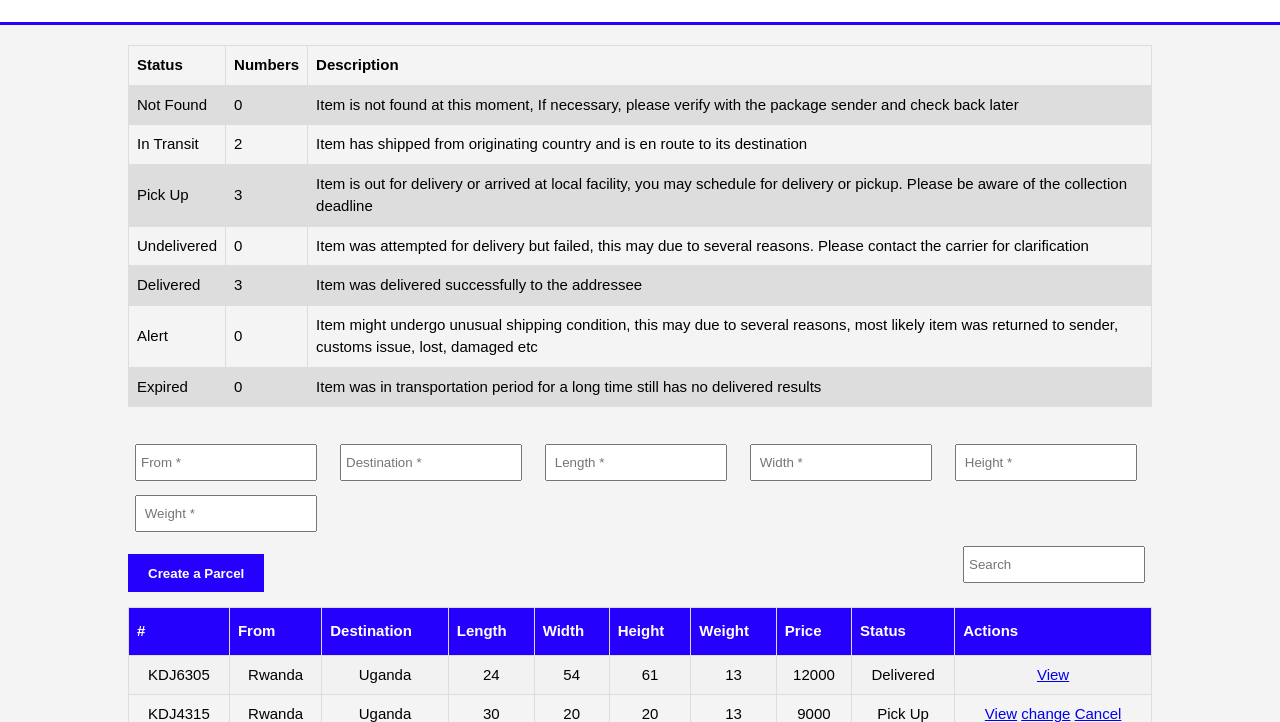
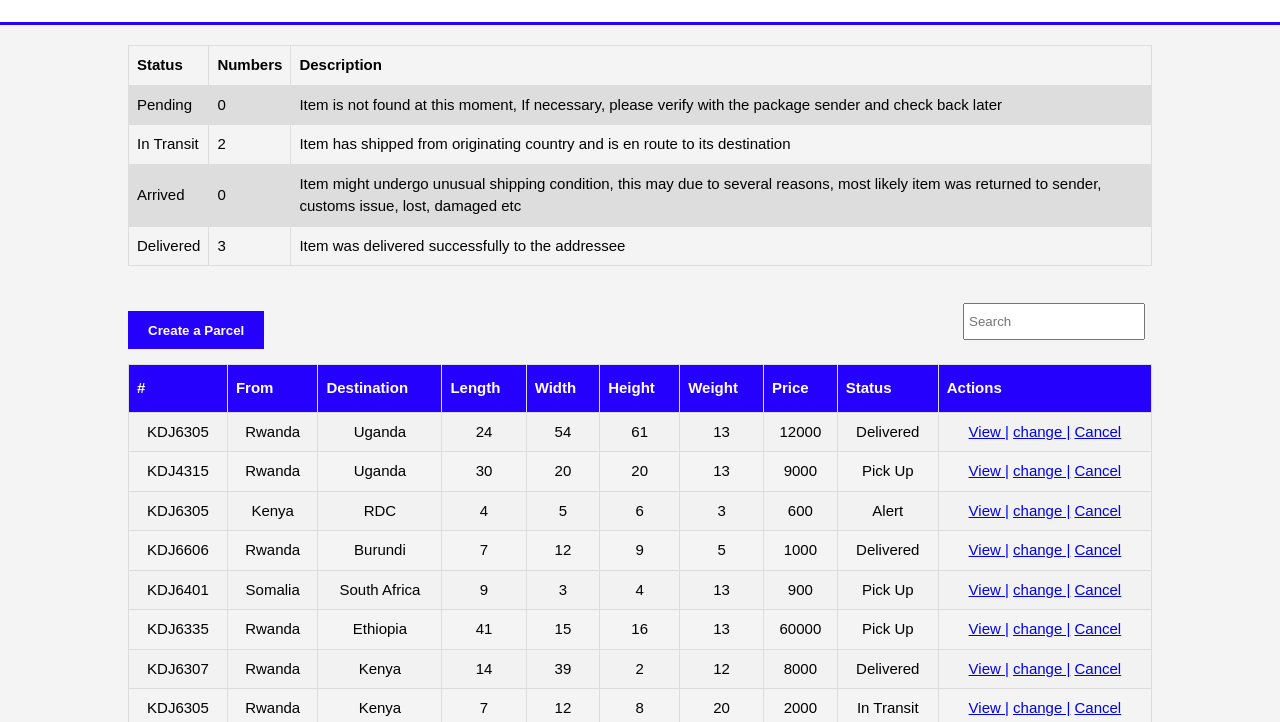
Before and after one commit to niomwungeri-fabrice/andela-dev-challange, a plain HTML site: page viewParcel.html in a window 1280 px wide. Shown: the part 78-800 px from the top of the page. Drawn offline with Linux system fonts and the light colour scheme.

```diff
--- a/viewParcel.html
+++ b/viewParcel.html
@@ -39,7 +39,7 @@
                         <th>Description</th>
                     </tr>
                     <tr>
-                        <td>Not Found</td>
+                        <td>Pending</td>
                         <td>0</td>
                         <td>Item is not found at this moment, If necessary, please verify with the package sender and check back later</td>
                     </tr>
@@ -49,40 +49,18 @@
                         <td>Item has shipped from originating country and is en route to its destination</td>
                     </tr>
                     <tr>
-                        <td>Pick Up</td>
-                        <td>3</td>
-                        <td>Item is out for delivery or arrived at local facility, you may schedule for delivery or pickup. Please be aware of the collection deadline</td>
-                    </tr>
-                    <tr>
-                        <td>Undelivered</td>
+                        <td>Arrived</td>
                         <td>0</td>
-                        <td>Item was attempted for delivery but failed, this may due to several reasons. Please contact the carrier for clarification</td>
+                        <td>Item might undergo unusual shipping condition, this may due to several reasons, most likely item was returned to sender, customs issue, lost, damaged etc</td>
                     </tr>
                     <tr>
                         <td>Delivered</td>
                         <td>3</td>
                         <td>Item was delivered successfully to the addressee</td>
                     </tr>
-                    <tr>
-                        <td>Alert</td>
-                        <td>0</td>
-                        <td>Item might undergo unusual shipping condition, this may due to several reasons, most likely item was returned to sender, customs issue, lost, damaged etc</td>
-                    </tr>
-                    <tr>
-                        <td>Expired</td>
-                        <td>0</td>
-                        <td>Item was in transportation period for a long time still has no delivered results</td>
-                    </tr>
                 </table>
 
-            <form>
-              <input class="input_send" type="text" placeholder="From *" required>
-              <input class="input_send" type="text" placeholder="Destination *" required>
-              <input class="input_send" type="number" placeholder=" Length *"required>
-              <input class="input_send" type="number" placeholder=" Width *"required>
-              <input class="input_send" type="number" placeholder=" Height *"required>
-              <input class="input_send" type="number" placeholder=" Weight *"required>
-              <br>
+            <form action="createParcel.html" >
               <button type="submit" class="btn_send">Create a Parcel</button>
               <input id="search" type="text" placeholder="Search">
             </form>
@@ -111,9 +89,9 @@
                   <td>12000</td>
                   <td>Delivered</td>
                   <td>
-                      <a href="#">View</a>
-                      <a href="#"hidden>change</a>
-                      <a href="#" hidden>Cancel</a>
+                      <a href="viewDetail.html">View |</a>
+                      <a href="#">change |</a>
+                      <a href="#">Cancel</a>
                   </td>
                 </tr>
                 <tr>
@@ -127,9 +105,9 @@
                   <td>9000</td>
                   <td>Pick Up</td>
                   <td>
-                      <a href="#">View</a>
-                      <a href="#">change</a>
-                      <a href="#">Cancel</a>
+                      <a href="viewDetail.html">View |</a>
+                      <a href="#">change |</a>
+                      <a href="#">Cancel </a>
                   </td>
                 </tr>
                 <tr>
@@ -143,9 +121,9 @@
                   <td>600</td>
                   <td>Alert</td>
                   <td>
-                      <a href="#">View</a>
-                      <a href="#">change</a>
-                      <a href="#">Cancel</a>
+                    <a href="viewDetail.html">View |</a>
+                    <a href="#">change |</a>
+                    <a href="#">Cancel </a>
                   </td>
                 </tr>
                 <tr>
@@ -159,9 +137,9 @@
                   <td>1000</td>
                   <td>Delivered</td>
                   <td>
-                      <a href="#">View</a>
-                      <a href="#" hidden>change</a>
-                      <a href="#" hidden>Cancel</a>
+                    <a href="viewDetail.html">View |</a>
+                    <a href="#">change |</a>
+                    <a href="#">Cancel </a>
                   </td>
                 </tr>
                 <tr>
@@ -175,9 +153,9 @@
                   <td>900</td>
                   <td>Pick Up</td>
                   <td>
-                      <a href="#">View</a>
-                      <a href="#">change</a>
-                      <a href="#">Cancel</a>
+                    <a href="viewDetail.html">View |</a>
+                    <a href="#">change |</a>
+                    <a href="#">Cancel </a>
                   </td>
                 </tr>
                 <tr>
@@ -191,9 +169,9 @@
                   <td>60000</td>
                   <td>Pick Up</td>
                   <td>
-                      <a href="#">View</a>
-                      <a href="#">change</a>
-                      <a href="#">Cancel</a>
+                    <a href="viewDetail.html">View |</a>
+                    <a href="#">change |</a>
+                    <a href="#">Cancel </a>
                   </td>
                 </tr>
                 <tr>
@@ -207,9 +185,9 @@
                   <td>8000</td>
                   <td>Delivered</td>
                   <td>
-                      <a href="#">View</a>
-                      <a href="#" hidden>change</a>
-                      <a href="#" hidden>Cancel</a>
+                    <a href="viewDetail.html">View |</a>
+                    <a href="#">change |</a>
+                    <a href="#">Cancel </a>
                   </td>
                 </tr>
                 <tr>
@@ -223,9 +201,9 @@
                   <td>2000</td>
                   <td>In Transit</td>
                   <td>
-                    <a href="#">View</a>
-                    <a href="#">change</a>
-                    <a href="#">Cancel</a>
+                        <a href="viewDetail.html">View |</a>
+                        <a href="#">change |</a>
+                        <a href="#">Cancel </a>
                   </td>
                 </tr>
                 <tr>
@@ -239,9 +217,9 @@
                     <td>60000</td>
                     <td>In Transit</td>
                     <td>
-                        <a href="#">View</a>
-                        <a href="#">change</a>
-                        <a href="#">Cancel</a>
+                        <a href="viewDetail.html">View |</a>
+                        <a href="#">change |</a>
+                        <a href="#">Cancel </a>
                     </td>
                   </tr>
               </table>
```
Also changed, not shown: createParcel.html (added, +46 -0 lines), viewDetail.html (added, +73 -0 lines).
